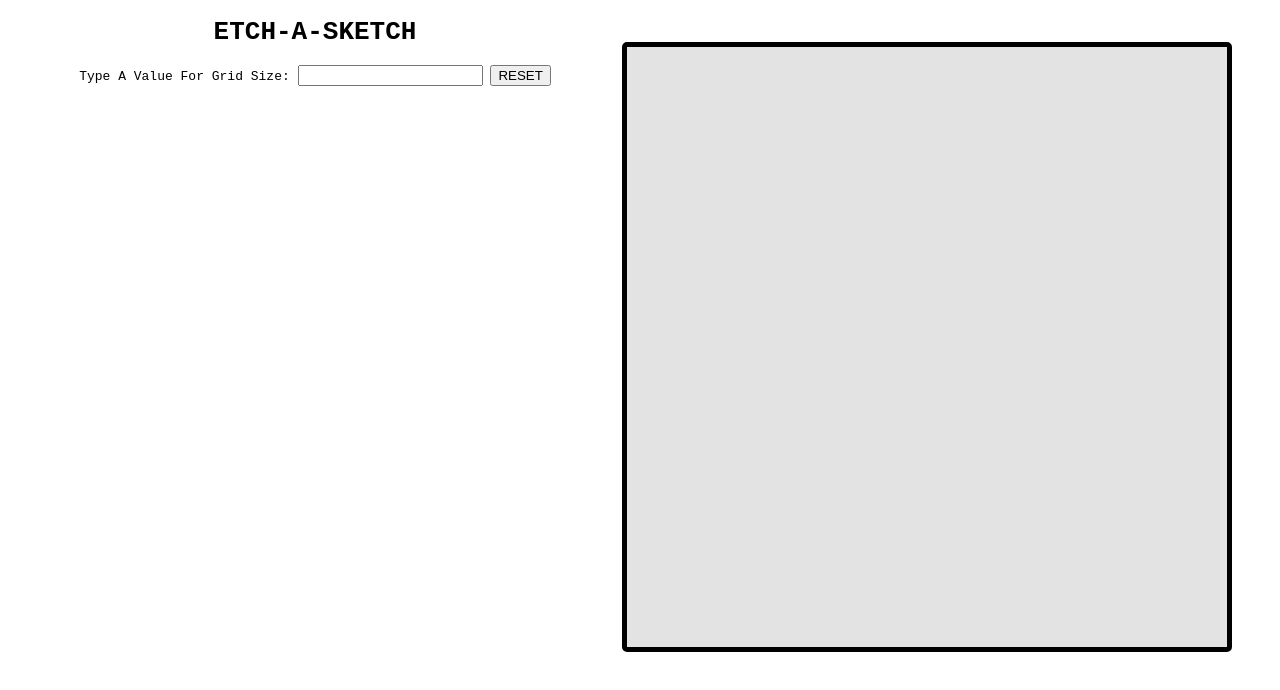
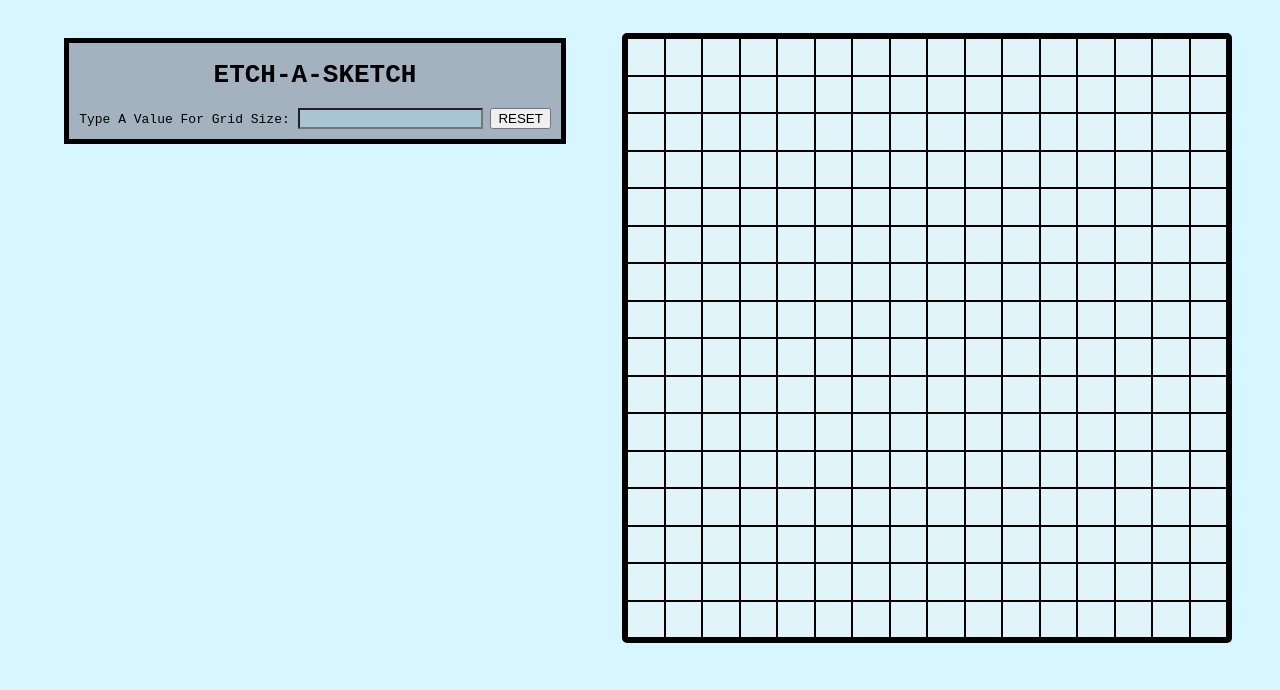
Before and after one commit to shurtado322/Etch-A-Sketch, a plain HTML site: page index.html in a window 1280 px wide. Both pictures are taken after a click on the button "RESET". Drawn offline with Linux system fonts and the light colour scheme.

Commit message:
Completed Etch a Sketch

```diff
--- a/index.html
+++ b/index.html
@@ -11,14 +11,13 @@
     <div class = "right">
         <div class = "gridContainer"></div>
     </div>
-    <div class = "page">
+    <div class = "left">
         <h1>ETCH-A-SKETCH</h1>
         <label for = "quantity">Type A Value For Grid Size:</label>
         <input type = "number" id = "quantity" name = "quantity" />
         <button class = "reset">RESET</button>
     </div>
 
-
     <script src = "javascript.js"></script>
 
 </body>
--- a/javascript.js
+++ b/javascript.js
@@ -20,7 +20,7 @@ updateGrid = () => {
 
     for (let i = 0; i < userInput.value * userInput.value; i++){
         const div = document.createElement("div");
-        div.classList.add("squre");
+        div.classList.add("square");
         grid.appendChild(div);
     }
     console.log(userInput.value);
@@ -30,3 +30,15 @@ const square = document.querySelector("div");
 square.addEventListener("mouseover", function(event) {
     event.target.classList.replace("square", "color");
 });
+
+userInput.addEventListener("change", updateGrid);
+
+resetButton.addEventListener("click", function() {
+    grid.innerHTML = "";
+    userInput.value = "";
+    grid.style.setProperty("grid-template-columns", `repeat(16, 2fr)`);
+    grid.style.setProperty("grid-template-rows", `repeat(16, 2fr)`);
+    createGrid();
+});
+
+createGrid();
--- a/style.css
+++ b/style.css
@@ -1,6 +1,7 @@
 html {
     text-align: center;
     font-family: monospace;
+    background-color: rgba(169, 235, 255, 0.445);
 }
 
 .right {
@@ -8,21 +9,23 @@ html {
 }
 
 .left {
+    margin-top: 30px;
     display: inline-block;
+    background-color: rgba(126, 126, 141, 0.568);
+    border: 5px solid black;
 }
 
 .square {
-    background-color: white;
+    background-color: rgba(238, 238, 238, 0.322);
     border: 1px solid black;
 }
 
 .color {
-    background-color: rgb(70, 70, 70);
+    background-color: rgb(66, 66, 66);
     border: 1px solid black;
 }
 
 .gridContainer {
-    background-color: rgba(199, 199, 199, 0.5);
     margin-top: 25px;
     margin-right: 40px;
     display: inline-grid;
@@ -33,3 +36,16 @@ html {
     height: 600px;
     width: 600px;
 }
+
+#quantity {
+    background-color: rgba(176, 231, 248, 0.363);
+    margin-bottom: 10px;
+}
+
+label {
+    margin-left: 10px;
+}
+
+.reset {
+    margin-right: 10px;
+}
```
